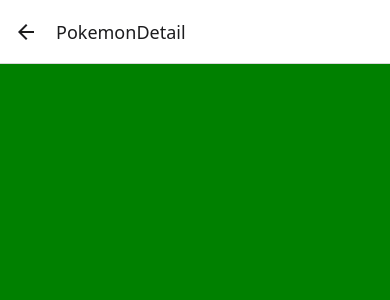
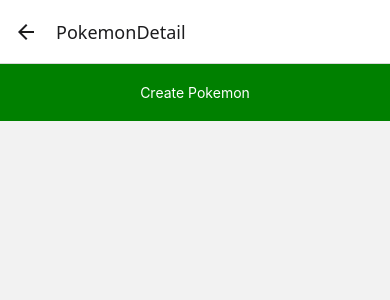
Before and after one commit to worldwalker/PokeQuiz, a React Native app: screen /PokemonDetail in a window 390 px wide. Shown: the top 300 px of the page. Built offline with nearby package versions, Linux system fonts and the light colour scheme.

Commit message:
fix: create PokemonButton component

```diff
--- a/src/components/PokemonButton.tsx
+++ b/src/components/PokemonButton.tsx
@@ -1,14 +1,13 @@
-import { useNavigation } from '@react-navigation/native';
 import { StyleSheet, Text, TouchableOpacity } from 'react-native';
 
-function PokemonButton() {
-  const navigation = useNavigation();
+type PokemonButtonProps = {
+  onPressHandler: () => void;
+};
+function PokemonButton(props: PokemonButtonProps) {
   return (
     <TouchableOpacity
       style={styles.addPokemonButton}
-      onPress={() => {
-        navigation.navigate('CreatePokemon' as never);
-      }}
+      onPress={props.onPressHandler}
     >
       <Text style={styles.createText}>Create Pokemon</Text>
     </TouchableOpacity>
--- a/src/screens/CreatePokemonScreen.tsx
+++ b/src/screens/CreatePokemonScreen.tsx
@@ -11,13 +11,18 @@
 
 function CreatePokemonScreen() {
   const navigation = useNavigation();
+
+  const onPressHandler = () => {
+    navigation.goBack();
+  };
+
   return (
     <View style={styles.container}>
       <PokemonCreteInput title="Pokemon description" />
       <PokemonCreteInput title="Pokemon image URL" />
       <PokemonCreteInput title="Pokemon name" />
 
-      <PokemonButton />
+      <PokemonButton onPressHandler={onPressHandler} />
     </View>
   );
 }
--- a/src/screens/PokemonDetailScreen.tsx
+++ b/src/screens/PokemonDetailScreen.tsx
@@ -1,9 +1,18 @@
 import { StyleSheet, Text, View } from 'react-native';
+import PokemonButton from '../components/PokemonButton';
+import { useNavigation } from '@react-navigation/native';
 
 function PokemonDetailScreen() {
+  const navigation = useNavigation();
+
+  const onPressHandler = () => {
+    navigation.goBack();
+  };
+
   return (
     <View style={styles.container}>
       <View></View>
+      <PokemonButton onPressHandler={onPressHandler} />
     </View>
   );
 }
@@ -11,7 +20,6 @@
 const styles = StyleSheet.create({
   container: {
     flex: 1,
-    backgroundColor: 'green',
   },
 });
 
--- a/src/screens/PokemonsScreen.tsx
+++ b/src/screens/PokemonsScreen.tsx
@@ -13,7 +13,9 @@
 function PokemonsScreen() {
   const navigation = useNavigation();
 
-  console.log('navigation', navigation);
+  const onPressHandler = () => {
+    navigation.navigate('CreatePokemon' as never);
+  };
 
   return (
     <View style={styles.container}>
@@ -40,7 +42,7 @@
           </TouchableOpacity>
         </View>
       </ScrollView>
-      <PokemonButton />
+      <PokemonButton onPressHandler={onPressHandler} />
     </View>
   );
 }
```
